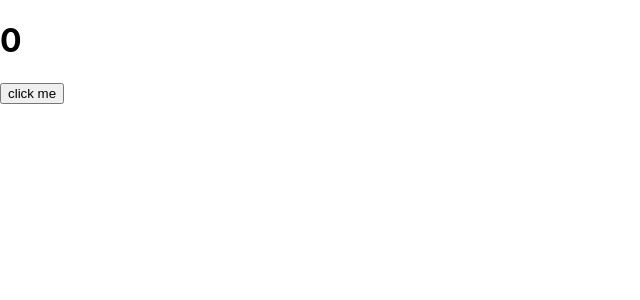
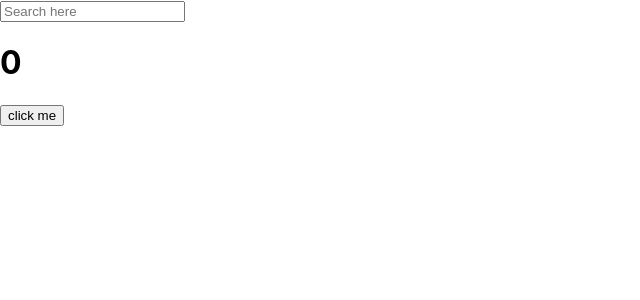
Before and after one commit to johj703/PR_React, a React (Create React App) app in the folder ch01/: page / in a window 1280 px wide. Shown: the top 300 px of the page, without its empty margins (0-640 px from the left). Built offline with nearby package versions, Linux system fonts and the light colour scheme.

Commit message:
Search 박스 추가

```diff
--- a/ch01/src/App.js
+++ b/ch01/src/App.js
@@ -11,6 +11,7 @@ function App() {
   // State를 변경할 때, 모든 코드들은 항상 다시 실행된다
   return (
     <div>
+      <input type="text" placeholder="Search here" />
       <h1>{counter}</h1>
       <button onClick={onClick}>click me</button>
     </div>
```
